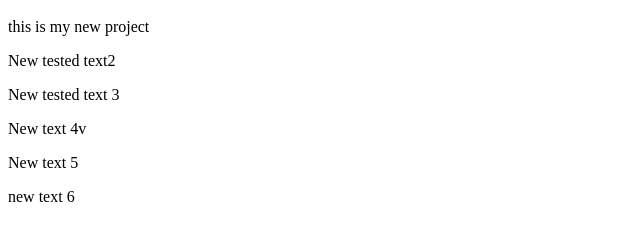
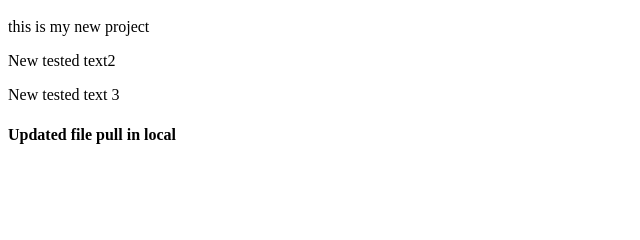
Before and after one commit to bhavi-khairnar317/Frontend_Code, a plain HTML site: page index.html in a window 1280 px wide. Shown: the part 48-288 px from the top of the page, without its empty margins (0-640 px from the left). Drawn offline with Linux system fonts and the light colour scheme.

Commit message:
Update index.html
new tag add

```diff
--- a/index.html
+++ b/index.html
@@ -4,8 +4,6 @@
         <p>this is my new project</p>
         <p>New tested text2</p>
         <p>New tested text 3 </p>
-        <p>New text 4v</p>
-        <p>New text 5</p>
-        <p>new text 6</p>
+       <h4>Updated file pull in local</h4>
     </body>
 </html>
```
